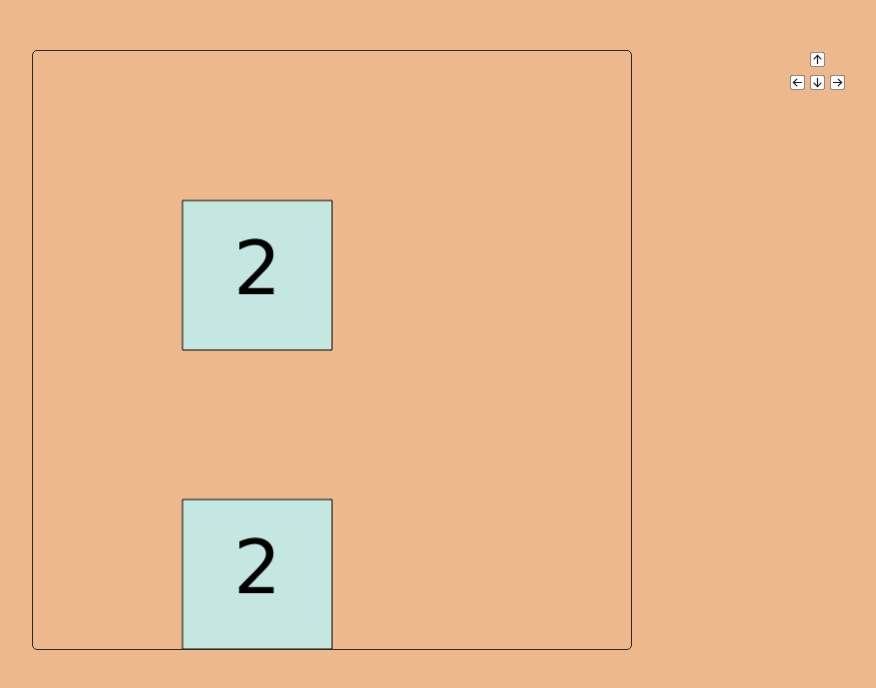
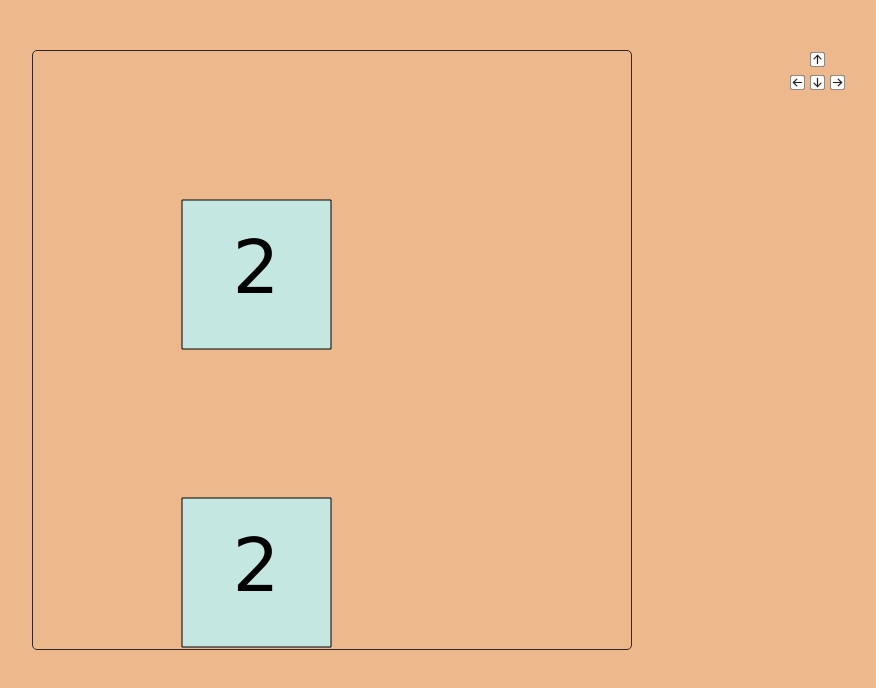
Before and after one commit to adamlesinski/2048, a website: page index.html in a window 1280 px wide. Shown: the part 98-786 px from the top of the page, without its empty margins (278-1154 px from the left). Drawn offline with Linux system fonts and the light colour scheme.

Commit message:
Fix firefox support

```diff
--- a/index.html
+++ b/index.html
@@ -1,6 +1,7 @@
 <!DOCTYPE html>
 <html>
 <head>
+<meta charset="UTF-8">
 <title>2048</title>
 <style>
 
--- a/src/index.ts
+++ b/src/index.ts
@@ -15,13 +15,8 @@ class AbstractGame {
         const canvas = document.querySelector(canvasSelector)! as HTMLCanvasElement;
         this._resizeObserver = new ResizeObserver(entries => {
             for (const entry of entries) {
-                if (entry.borderBoxSize !== undefined) {
-                    this._ctx.canvas.width = entry.borderBoxSize[0].inlineSize;
-                    this._ctx.canvas.height = entry.borderBoxSize[0].blockSize;
-                } else {
-                    this._ctx.canvas.width = entry.contentRect.width;
-                    this._ctx.canvas.height = entry.contentRect.height;
-                }
+                this._ctx.canvas.width = entry.contentRect.width;
+                this._ctx.canvas.height = entry.contentRect.height;
             }
             this.invalidate();
         });
```
Also changed, not shown: dist/index.js, 1 other file.
